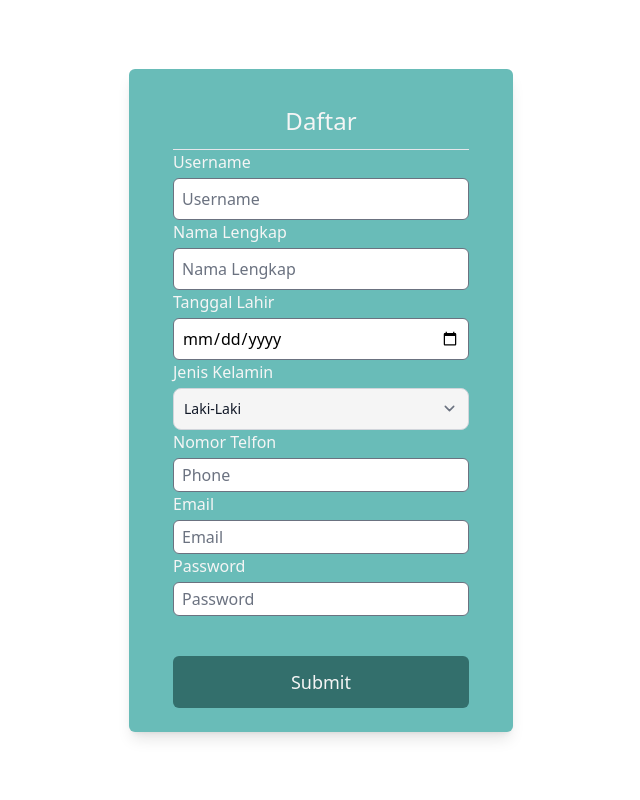
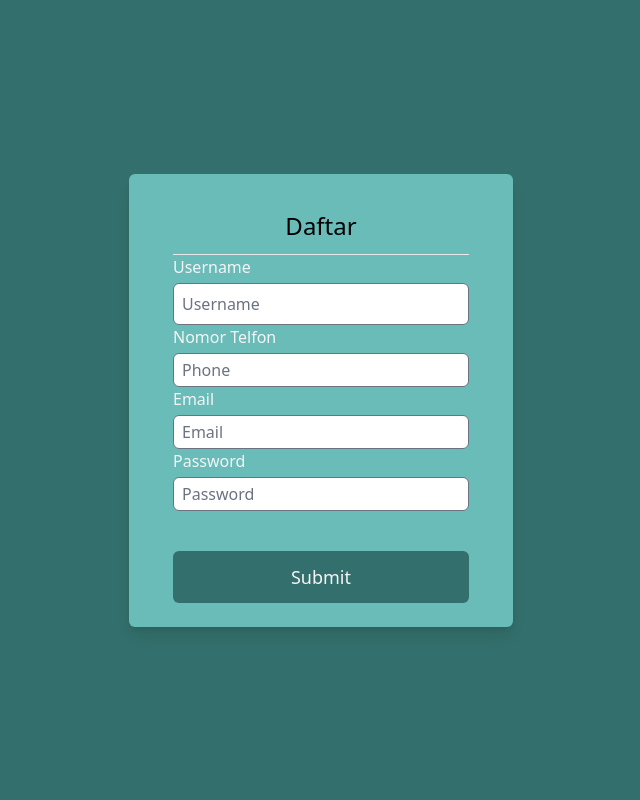
Before and after one commit to 0xbdg/Kiwariku, a Django app: page /register/ in a window 1280 px wide. Shown: the whole page, without its empty margins (319-959 px from the left). Run offline with Django 4.2, Linux system fonts and the light colour scheme; some libraries are stand-ins or nearby versions.

Commit message:
wefewfwf

```diff
--- a/main/forms.py
+++ b/main/forms.py
@@ -6,7 +6,7 @@ from phonenumber_field.formfields import PhoneNumberField
 from .models import *
 
 class RegisterForm(UserCreationForm):
-    username = forms.CharField(widget=TextInput())
+    username = forms.CharField(required=True,widget=TextInput(attrs={'class':'border w-full text-base px-2  focus:outline-none focus:ring-0 focus:border-gray-600 rounded-md', "placeholder":"Username"}))
     first_name = forms.CharField(max_length=100, required=True)
     last_name = forms.CharField(max_length=100, required=True)
     email = forms.EmailField(widget=EmailInput())
--- a/main/templates/base.html
+++ b/main/templates/base.html
@@ -1,5 +1,6 @@
 {% load static %}
-{% load static tailwind_tags %}
+{% load tailwind_tags %}
+
 <!DOCTYPE html>
 <html lang="id">
     <head>
@@ -14,7 +15,7 @@
 
         {% tailwind_css %}
     </head>
-    <body>
+    <body class="bg-background">
         {% block navbar %} {% endblock %}
         {% block contents %} {% endblock %}
         {% block footer %} {% endblock%}
--- a/main/templates/registration/signup.html
+++ b/main/templates/registration/signup.html
@@ -5,25 +5,12 @@
 {% block contents %}
 <div class="flex justify-center items-center h-screen">
     <div class="w-96 py-6 px-11 shadow-lg bg-color1 rounded-md gap-2">
-        <h5 class="mt-3 block text-center text-2xl text-white">Daftar</h5>
+        <h5 class="mt-3 block text-center text-2xl text-black">Daftar</h5>
         <hr class="mt-3">
         <form method="post" action="{% url 'signup' %}">
             {% csrf_token %}
             <label for="Username" class="block text-base mb-1 text-white">Username</label>
             <input type="text" name="username" class="border w-full text-base px-2  focus:outline-none focus:ring-0 focus:border-gray-600 rounded-md" placeholder="Username" >
-
-            <label for="Nama Lengkap" class="block text-base mb-1 text-white">Nama Lengkap</label>
-            <input type="text" name="fullname" class="border w-full text-base px-2  focus:outline-none focus:ring-0 focus:border-gray-600 rounded-md" placeholder="Nama Lengkap" >
-
-            <label for="Tanggal lahir" class="block text-base mb-1 text-white">Tanggal Lahir</label>
-            <input type="date" name="birthdate" class="border w-full text-base px-2  focus:outline-none focus:ring-0 focus:border-gray-600 rounded-md" placeholder="Tempat Tanggal Lahir" >
-
-            <label for="gender" class="block mb-1 text-white dark:text-white">Jenis Kelamin</label>
-            <select class="bg-white border border-gray-300 text-gray-900 text-sm rounded-lg focus:ring-blue-500 focus:border-blue-500 block w-full p-2.5 dark:bg-g dark:border-gray-600 dark:placeholder-gray-400 dark:text-black dark:focus:ring-blue-500 dark:focus:border-blue-500">
-               <option value="Laki-Laki">Laki-Laki</option>
-               <option value="Perempuan">Perempuan</option>
-            </select>
-
 
             <label for="Nomor Telp" class="block text-base mb-1 text-white">Nomor Telfon</label>
             <input type="tel" name="phone" pattern="^(\+62|62|0)8[1-9][0-9]{6,9}$" class="border w-full text-base px-2 py-1 focus:outline-none focus:ring-0 focus:border-gray-600 rounded-md" placeholder="Phone" required>
@@ -34,7 +21,7 @@
             <label for="password" class="block text-base mb-1 text-white">Password</label>
             <input type="text" name="password" class="border w-full text-base px-2 py-1 focus:outline-none focus:ring-0 focus:border-gray-600 rounded-md" placeholder="Password" required>
 
-            <input type="submit" class="borde-2 bg-login text-white w-full bottom-0 py-3 px-5 mt-10 rounded-md text-lg hover:bg-hover" placeholder="Submit" required>
+            <input type="submit" class="borde-2 bg-login text-white w-full bottom-0 py-3 px-5 mt-10 rounded-md text-lg hover:bg-hover" placeholder="Daftar akun" required>
         </form>
     </div>
 </div>
--- a/theme/static/css/dist/styles.css
+++ b/theme/static/css/dist/styles.css
@@ -906,6 +906,11 @@ select {
   background-color: rgb(245 245 245 / var(--tw-bg-opacity));
 }
 
+.bg-background {
+  --tw-bg-opacity: 1;
+  background-color: rgb(51 111 108 / var(--tw-bg-opacity));
+}
+
 .p-2\.5 {
   padding: 0.625rem;
 }
@@ -995,6 +1000,11 @@ select {
   color: rgb(245 245 245 / var(--tw-text-opacity));
 }
 
+.text-black {
+  --tw-text-opacity: 1;
+  color: rgb(0 0 0 / var(--tw-text-opacity));
+}
+
 .shadow-lg {
   --tw-shadow: 0 10px 15px -3px rgb(0 0 0 / 0.1), 0 4px 6px -4px rgb(0 0 0 / 0.1);
   --tw-shadow-colored: 0 10px 15px -3px var(--tw-shadow-color), 0 4px 6px -4px var(--tw-shadow-color);
```
Also changed, not shown: WebDesa/settings.py (+6 -6 lines), main/templates/registration/signin.html (+4 -4 lines), main/static/img/logo.png (added), main/static/img/test.txt (deleted).
